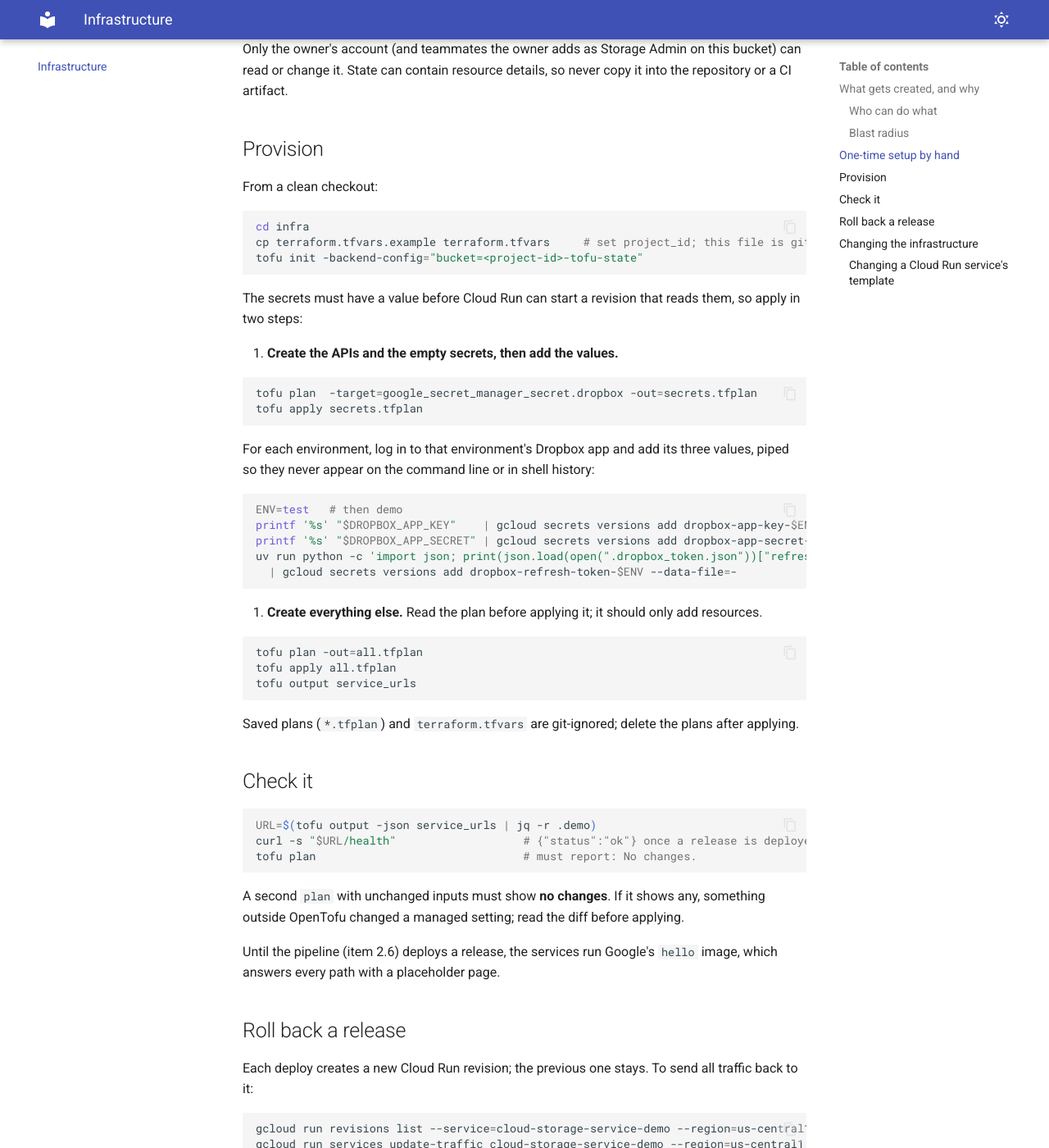
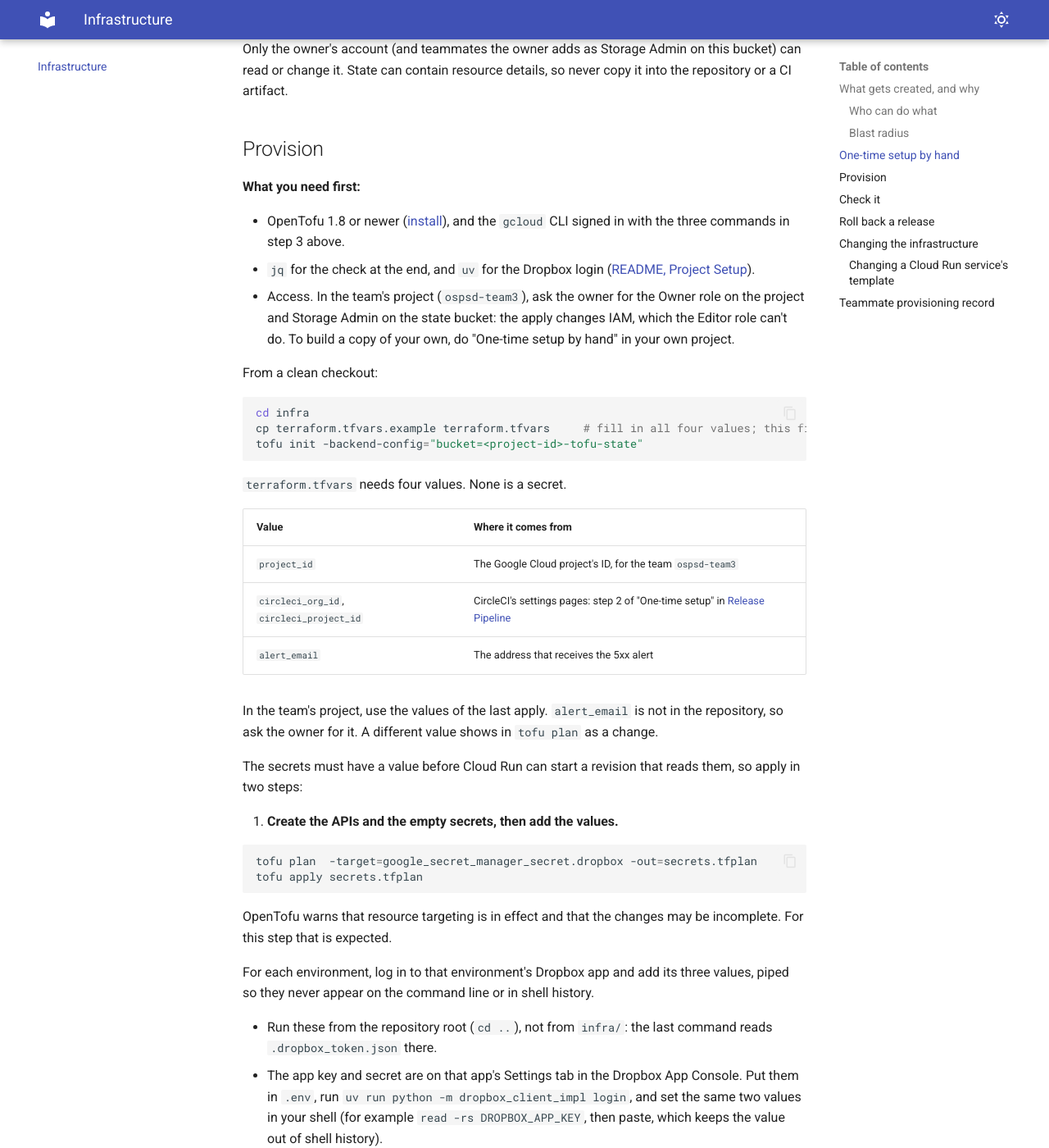
Before and after one commit to Shreyas191/OSPSD-Team-3, an MkDocs documentation site: the page built from docs/infrastructure.md, in a window 1280 px wide and 1400 px high, scrolled down 3152 px. Shown: the whole window at 82% size. Built offline with MkDocs 1.6.1 and Material for MkDocs 9.7.7, drawn with Linux system fonts in a browser that asks for light colours; some of the changed text lies outside the part shown.

Commit message:
docs: answer the provisioning questions a new reader hits (rubric 13.1)
Reading the Provision section from a fresh checkout raised questions the
page did not answer: which terraform.tfvars values are needed, what access
and tools a teammate needs, where the Dropbox values come from and which
directory the secret commands run in, and how to reach the shared API.
The page now answers them, and has a record section for the teammate's
run, which has not happened yet. Teardown listed three tfvars values; it
now lists the same four.

````diff
--- a/docs/infrastructure.md
+++ b/docs/infrastructure.md
@@ -66,13 +66,29 @@
 
 ## Provision
 
+**What you need first:**
+
+- OpenTofu 1.8 or newer ([install](https://opentofu.org/docs/intro/install/)), and the `gcloud` CLI signed in with the three commands in step 3 above.
+- `jq` for the check at the end, and `uv` for the Dropbox login ([README, Project Setup](https://github.com/Shreyas191/OSPSD-Team-3/blob/hw2/README.md#project-setup)).
+- Access. In the team's project (`ospsd-team3`), ask the owner for the Owner role on the project and Storage Admin on the state bucket: the apply changes IAM, which the Editor role can't do. To build a copy of your own, do "One-time setup by hand" in your own project.
+
 From a clean checkout:
 
 ```bash
 cd infra
-cp terraform.tfvars.example terraform.tfvars     # set project_id; this file is git-ignored
+cp terraform.tfvars.example terraform.tfvars     # fill in all four values; this file is git-ignored
 tofu init -backend-config="bucket=<project-id>-tofu-state"
 ```
+
+`terraform.tfvars` needs four values. None is a secret.
+
+| Value | Where it comes from |
+|---|---|
+| `project_id` | The Google Cloud project's ID, for the team `ospsd-team3` |
+| `circleci_org_id`, `circleci_project_id` | CircleCI's settings pages: step 2 of "One-time setup" in [Release Pipeline](release-pipeline.md#one-time-setup) |
+| `alert_email` | The address that receives the 5xx alert |
+
+In the team's project, use the values of the last apply. `alert_email` is not in the repository, so ask the owner for it. A different value shows in `tofu plan` as a change.
 
 The secrets must have a value before Cloud Run can start a revision that reads them, so apply in two steps:
 
@@ -83,7 +99,13 @@
    tofu apply secrets.tfplan
    ```
 
-   For each environment, log in to that environment's Dropbox app and add its three values, piped so they never appear on the command line or in shell history:
+   OpenTofu warns that resource targeting is in effect and that the changes may be incomplete. For this step that is expected.
+
+   For each environment, log in to that environment's Dropbox app and add its three values, piped so they never appear on the command line or in shell history.
+
+   - Run these from the repository root (`cd ..`), not from `infra/`: the last command reads `.dropbox_token.json` there.
+   - The app key and secret are on that app's Settings tab in the Dropbox App Console. Put them in `.env`, run `uv run python -m dropbox_client_impl login`, and set the same two values in your shell (for example `read -rs DROPBOX_APP_KEY`, then paste, which keeps the value out of shell history).
+   - Each environment has its own Dropbox app, and a second login overwrites `.dropbox_token.json`. Add all three values for `test` before you log in for `demo`.
 
    ```bash
    ENV=test   # then demo
@@ -93,7 +115,7 @@
      | gcloud secrets versions add dropbox-refresh-token-$ENV --data-file=-
    ```
 
-2. **Create everything else.** Read the plan before applying it; it should only add resources.
+2. **Create everything else.** Back in `infra/`, read the plan before applying it; it should only add resources. The counts in the status line at the top are from the first apply. The pipeline's sign-in, the alert, the metrics, the dashboard and the probe were added to `infra/` after it, so an apply from nothing now creates more.
 
    ```bash
    tofu plan -out=all.tfplan
@@ -108,12 +130,13 @@
 ```bash
 URL=$(tofu output -json service_urls | jq -r .demo)
 curl -s "$URL/health"                   # {"status":"ok"} once a release is deployed
+curl -s "$URL/files?path=/"             # the shared API: 200 and a JSON array of the folder's entries
 tofu plan                               # must report: No changes.
 ```
 
 A second `plan` with unchanged inputs must show **no changes**. If it shows any, something outside OpenTofu changed a managed setting; read the diff before applying.
 
-Until the pipeline (item 2.6) deploys a release, the services run Google's `hello` image, which answers every path with a placeholder page.
+Until the pipeline (item 2.6) deploys a release, the services run Google's `hello` image, which answers every path with a placeholder page. The pipeline deploys on every push to `hw2`, and it is set up for the team's project (`GCP_PROJECT_ID` in `.circleci/config.yml`), so a copy in another project gets no release from it. See [Release Pipeline](release-pipeline.md).
 
 ## Roll back a release
 
@@ -141,3 +164,24 @@
 
 
 Edit `infra/`, run `tofu fmt` and `tofu validate`, and open a pull request with the output of `tofu plan` in its description. Apply only after review, from the reviewed commit.
+
+## Teammate provisioning record
+
+Rubric 13.1: a teammate who did not write `infra/` follows this page from a fresh checkout, provisions the infrastructure, reaches the shared API through the deployed service, and records every question they had to ask. Each question is a gap in this page; fix it in the same pull request.
+
+| Date | Teammate | Project | Provisioned without help | Shared API reached | Questions they had to ask |
+|---|---|---|---|---|---|
+| — | Not run yet | — | — | — | — |
+
+Gaps found on a read-through of this page from a fresh checkout on Nov 12, 2026, before any run. Nothing was provisioned for it. The page now answers each one:
+
+| Question | Where the answer is now |
+|---|---|
+| The page said to set `project_id`, but `terraform.tfvars.example` has four values. Which are needed, and where do they come from? | The table under "Provision" |
+| Can a teammate who isn't the project owner run this, and with what access? | "What you need first" |
+| [Teardown](teardown.md) said `terraform.tfvars` needs three values. Which is right? | Teardown, step 1, now lists the same four |
+| Which tools are needed besides OpenTofu and `gcloud`? | "What you need first" |
+| Where do `$DROPBOX_APP_KEY`, `$DROPBOX_APP_SECRET` and `.dropbox_token.json` come from, and which directory are the secret commands run in? | The list under step 1 |
+| Is the "resource targeting" warning in step 1 a problem? | Step 1 |
+| The status line says 10 resources, then 19. Is a longer plan wrong? | Step 2 |
+| `GET /health` shows the service is up. How do I reach the shared API itself, and how does a release get onto the service? | "Check it" |
````
Also changed, not shown: docs/teardown.md (+1 -1 lines).
